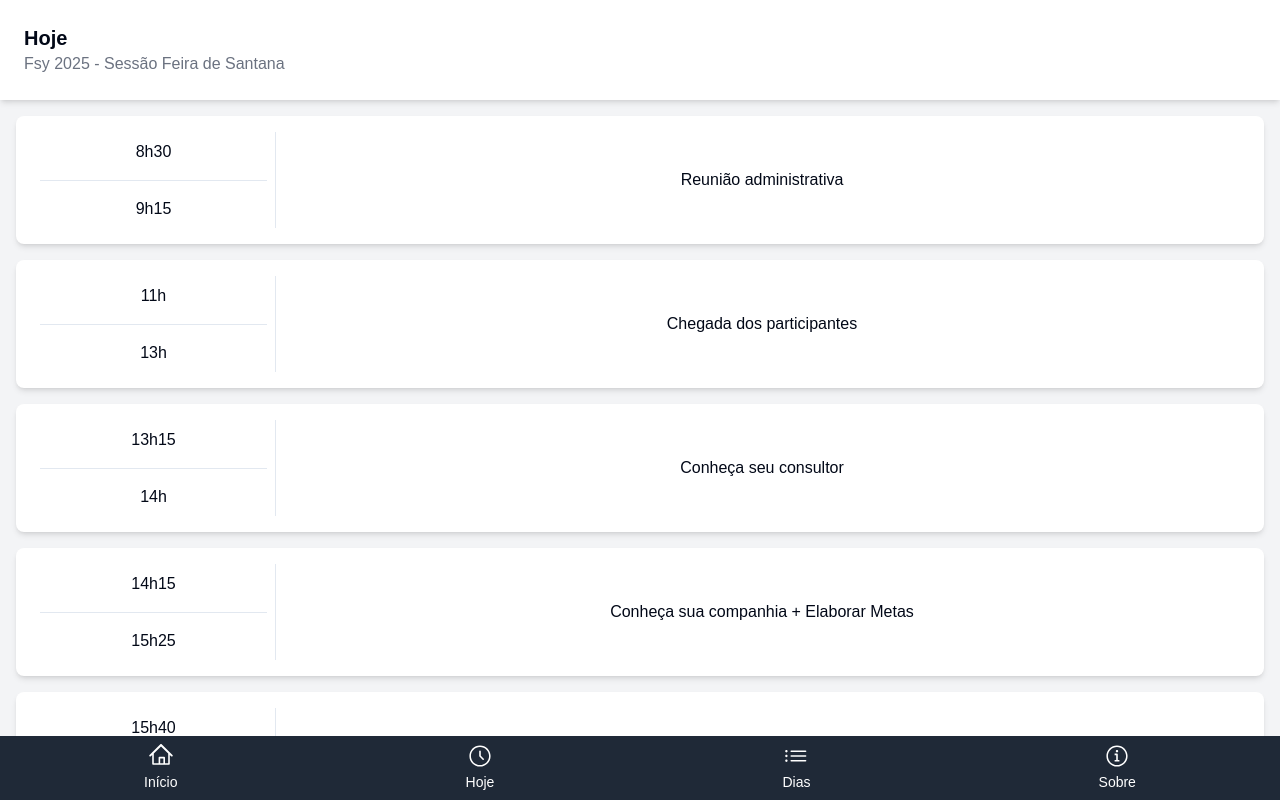
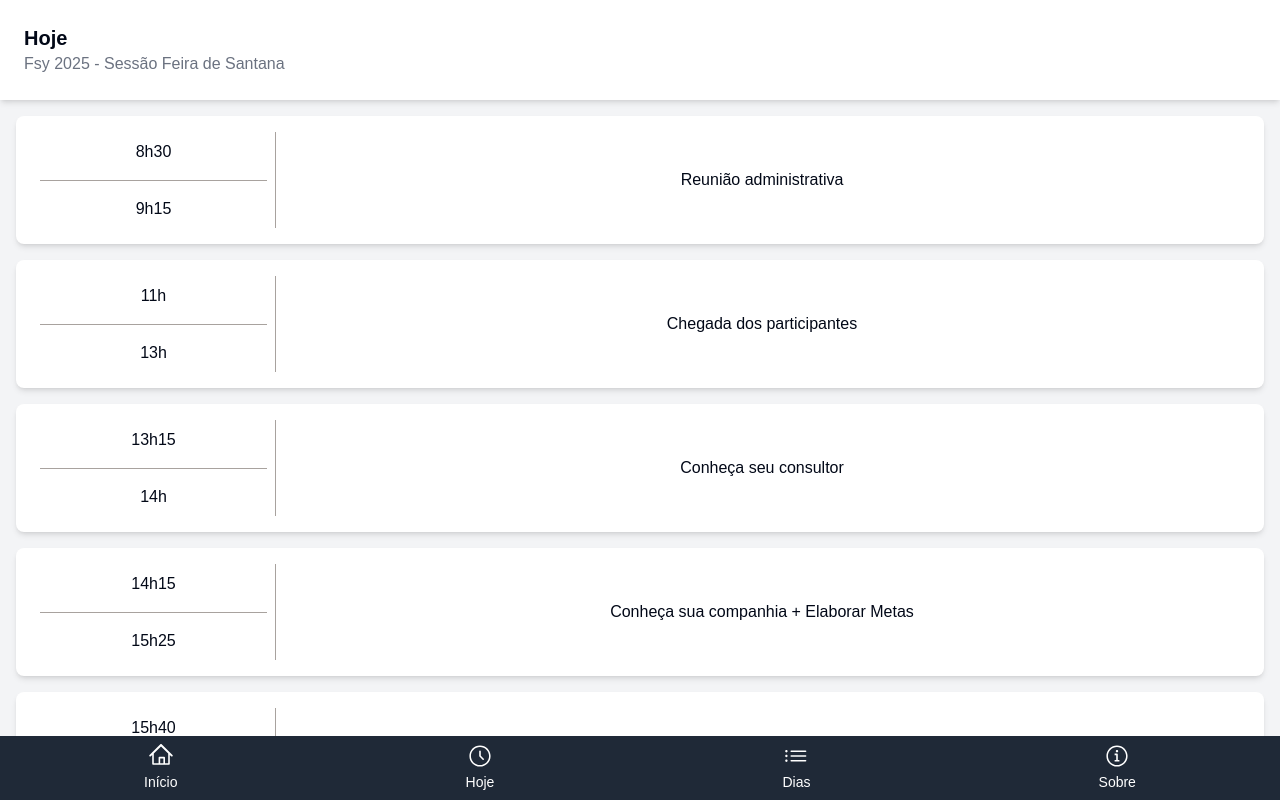
Before and after one commit to caleosilva/FSY-APP, a Next.js app: page /hoje in a window 1280 px wide. Built offline with nearby package versions, Linux system fonts and the light colour scheme.

Commit message:
fix: DialogActivity Margin

```diff
--- a/app/hoje/page.tsx
+++ b/app/hoje/page.tsx
@@ -17,7 +17,7 @@ export default function Hoje() {
         </h2>
       </div>
 
-      <div className="flex flex-col flex-1 h-full p-4  space-y-4 pb-20 ">
+      <div className="flex flex-col flex-1 h-auto p-4 space-y-4 ">
         {activities.map((activity, index) => (
           <DialogActivity
             key={index}
--- a/components/formatedComponents/DialogActivity.tsx
+++ b/components/formatedComponents/DialogActivity.tsx
@@ -49,11 +49,11 @@ export default function DialogActivity({
                 >
                     <div className="w-1/5 flex flex-col items-center justify-center space-y-4 p-2">
                         <p>{activity?.time.split(" - ")[0]}</p>
-                        <Separator />
+                        <Separator className="bg-stone-400"/>
                         <p>{activity?.time.split(" - ")[1]}</p>
                     </div>
 
-                    <Separator orientation="vertical" />
+                    <Separator orientation="vertical" className="bg-stone-400"/>
 
                     <div className="w-4/5 flex items-center justify-center">
                         <p className="text-md "> {`${activity?.name}`} </p>
@@ -61,29 +61,31 @@ export default function DialogActivity({
                 </div>
 
             </DialogTrigger>
-            <DialogContent className="w-full mx-auto">
+            <DialogContent className="w-11/12 sm:max-w-md rounded-lg">
                 <DialogHeader className="items-start gap-y-2">
                     <DialogTitle className="">{activity?.name}</DialogTitle>
+
+                    <Separator className="bg-stone-600" />
 
                     <div className="w-full grid grid-cols-2 gap-8">
                         <FormFieldView label="Local" placeholder={`${activity?.location}`} className=" " />
                         <FormFieldView label="Horário" placeholder={`${activity?.time}`} />
                     </div>
 
-                    <Separator />
+                    <Separator className="bg-stone-600" />
 
-                    <div className="w-full max-h-[80%] overflow-y-auto">
+                    <div className="w-full max-h-[70%] overflow-y-auto pr-2">
                         <Accordion type="single" collapsible>
                             {activity?.key_points.map((point, index) => (
                                 <AccordionItem key={index} value={`item-${index}`}>
-                                    <AccordionTrigger>{point.title ? point.title : "Precisa ser feito"}</AccordionTrigger>
+                                    <AccordionTrigger>{point.title ? point.title : "Lista do que precisa ser feito"}</AccordionTrigger>
                                     <AccordionContent className="text-left">
                                         <p>{point.details}</p>
                                         {point.todo && point.todo.length > 0 && (
                                             <div className="mt-2">
                                                 <ul className="list-disc pl-5">
                                                     {point.todo.map((task, taskIndex) => (
-                                                        <li key={taskIndex}>{task}</li>
+                                                        <li className="mb-2" key={taskIndex}>{task}</li>
                                                     ))}
                                                 </ul>
                                             </div>
--- a/data/atividades.json
+++ b/data/atividades.json
@@ -61,7 +61,7 @@
     "4": {
         "time": "14h15 - 15h25",
         "name": "Conheça sua companhia + Elaborar Metas",
-        "location": "Local de sua companhia",
+        "location": "Local da companhia",
         "key_points": [
             {
                 "title": "Apresentação e união",
@@ -95,7 +95,7 @@
     "6": {
         "time": "17h - 17h50",
         "name": "Jogos da noite familiar e debate de avaliação",
-        "location": "Local de sua companhia",
+        "location": "Local da companhia",
         "key_points": [
             {
                 "title": "Jogos e aprendizado",
@@ -124,7 +124,7 @@
         "location": "Auditório central",
         "key_points": [
             {
-                "title": "silêncio e trabalho",
+                "title": "Silêncio e trabalho",
                 "details": "Sente-se com sua companhia e aprenda com o casal diretor de sessão. Ajude seu grupo a ficar reverente."
             }
         ]
```
